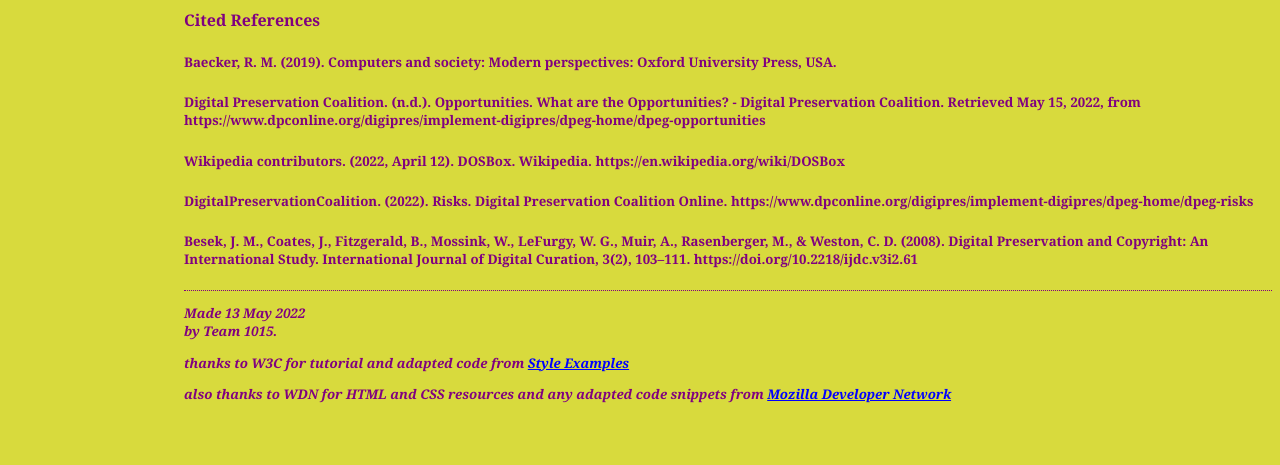
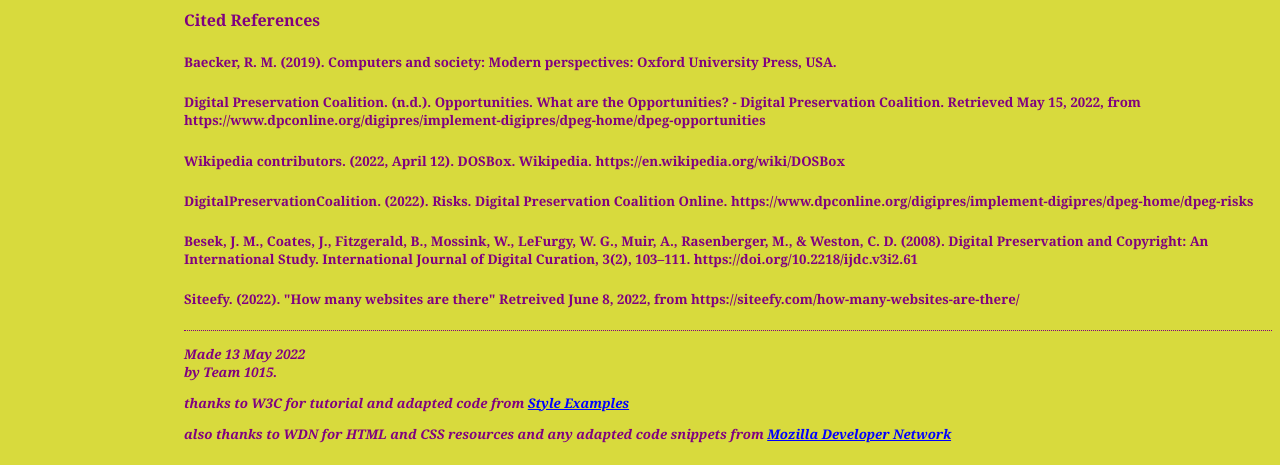
Before and after one commit to Ghastly181/DigitalPreservationSite, a plain HTML site: page Digital Preservation Website/misc/references.html in a window 1280 px wide. Shown: the part 382-847 px from the top of the page. Before the commit the page ends 807 px from the top, so only its background shows below. Drawn offline with Linux system fonts and the light colour scheme.

Commit message:
Update references.html

```diff
--- a/Digital Preservation Website/misc/references.html
+++ b/Digital Preservation Website/misc/references.html
@@ -34,6 +34,7 @@ and any web links to high quality resources supporting the arguments in your sit
 </ul><h5><p>Wikipedia contributors. (2022, April 12). DOSBox. Wikipedia. https://en.wikipedia.org/wiki/DOSBox<p><h5>
 </ul><h5><p>DigitalPreservationCoalition. (2022). Risks. Digital Preservation Coalition Online. https://www.dpconline.org/digipres/implement-digipres/dpeg-home/dpeg-risks<p><h5>
 </ul><h5><p>Besek, J. M., Coates, J., Fitzgerald, B., Mossink, W., LeFurgy, W. G., Muir, A., Rasenberger, M., & Weston, C. D. (2008). Digital Preservation and Copyright: An International Study. International Journal of Digital Curation, 3(2), 103–111. https://doi.org/10.2218/ijdc.v3i2.61<p><h5>
+</ul><h5><p>Siteefy. (2022). "How many websites are there" Retreived  June 8, 2022, from https://siteefy.com/how-many-websites-are-there/<p><h5>
 <!-- Sign and date the page, it's only polite! -->
 <address>Made 13 May 2022<br>
   by Team 1015.</address>
```
